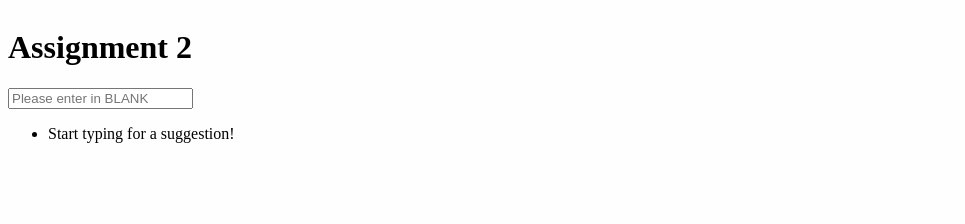
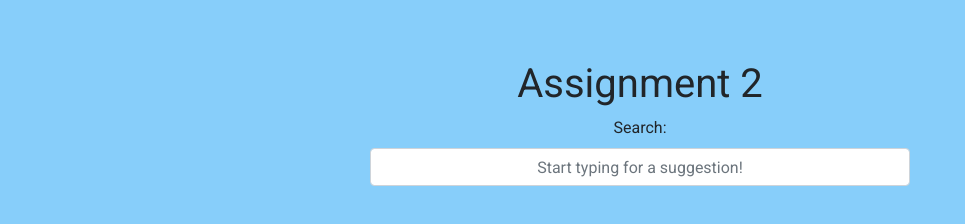
Before and after one commit to jmontano98/inst377assignment2, a website: page public/index.html in a window 1280 px wide. Shown: the whole page, without its empty margins (0-965 px from the left). Drawn offline with nearby package versions, Linux system fonts and the light colour scheme; no server answers.

Commit message:
css changes and js edit

```diff
--- a/public/index.html
+++ b/public/index.html
@@ -1,28 +1,40 @@
 <html lang="en">
+
 <head>
     <meta charset="UTF-8">
     <meta name="viewport" content="width=device-width, initial-scale=1.0">
     <title>Assignment 2 Jefferson Montano, Saul Sallah</title>
-    <link rel="stylesheet" type="text/css" href="styles.css"/>
+    <link rel="stylesheet" type="text/css" href="styles.css" />
+    <link href="https://fonts.googleapis.com/css2?family=Roboto&display=swap" rel="stylesheet">
+    <link rel="stylesheet" href="https://stackpath.bootstrapcdn.com/bootstrap/4.4.1/css/bootstrap.min.css"
+        integrity="sha384-Vkoo8x4CGsO3+Hhxv8T/Q5PaXtkKtu6ug5TOeNV6gBiFeWPGFN9MuhOf23Q9Ifjh" crossorigin="anonymous">
 </head>
+
 <body>
     <div class="wrapper">
         <div class="container flex-outer">
-        <div class="header">
+            <div class="header row justify-content-center">
                 <h1>Assignment 2</h1>
             </div>
+            <div class="row justify-content-center">
+                <div class="col-6">
                     <form>
-            <input type="text" placeholder="Please enter in BLANK" class="textInput"></input>
-            <div class="filtered">
-                <ul class="suggestions">
-                    <li>
-                        Start typing for a suggestion!
-                    </li>
-                </ul>
+                        <div class="form-group">
+                            <label for="Search">Search:</label>
+                            <input type="text" placeholder="Start typing for a suggestion!" class="form-control textInput">
                         </div>
                     </form>
                 </div>
             </div>
+            <div class="row justify-content-center">
+                <div class="filtered">
+                    <ul class="suggestions">
+                    </ul>
+                </div>
+            </div>
+        </div>
+    </div>
     <script src="script.js"></script>
 </body>
+
 </html>
--- a/public/script.js
+++ b/public/script.js
@@ -14,20 +14,24 @@ function findMatches(wordToMatch, restaurants) {
 }
 
 function displayMatches(){
+
     const matchArray = findMatches(this.value, restaurants);
     const html = matchArray.map(obj => {
         return `
-            <li>
+            <div class="result">
                 <span class="name">${obj.name}</span><br>
                 <span class="location">${obj.address_line_1}, ${obj.city}</span><br>
                 <span class="category">${obj.category}</span><br>
                 <span class="zipcode">${obj.zip}</span><br>
                 <span class="rodents">Rodents/Insect Compliance?: ${obj.rodent_and_insects}</span>
-            </li>
+            </div>
         `;
     }).join('');
 
     suggestions.innerHTML = html;
+    if (this.value == "") {
+        suggestions.innerHTML = "";
+    }
 
 }
 
--- a/public/styles.css
+++ b/public/styles.css
@@ -1,8 +1,32 @@
 body {
-  background: rgb(255, 254, 254);
+  background: lightskyblue !important;
+  font-family: 'Roboto', sans-serif !important;
 }
 
-.wrapper {
+.wrapper .header .filtered {
+  text-align: center;
   display: flex;
+  justify-content: center;
   flex-direction: column;
 }
+
+form {
+  text-align: center;
+}
+
+.header {
+  padding-top: 60px;
+}
+
+input {
+  text-align: center;
+}
+
+.result {
+  font-size: 1.3rem;
+  border: 1px solid black;
+  border-radius: 5px;
+  padding: 10px;
+  margin-bottom: 20px;
+  background-image: linear-gradient(lightgray, lightblue)
+}
```
Lines whose indentation alone changed are shown as unchanged.
